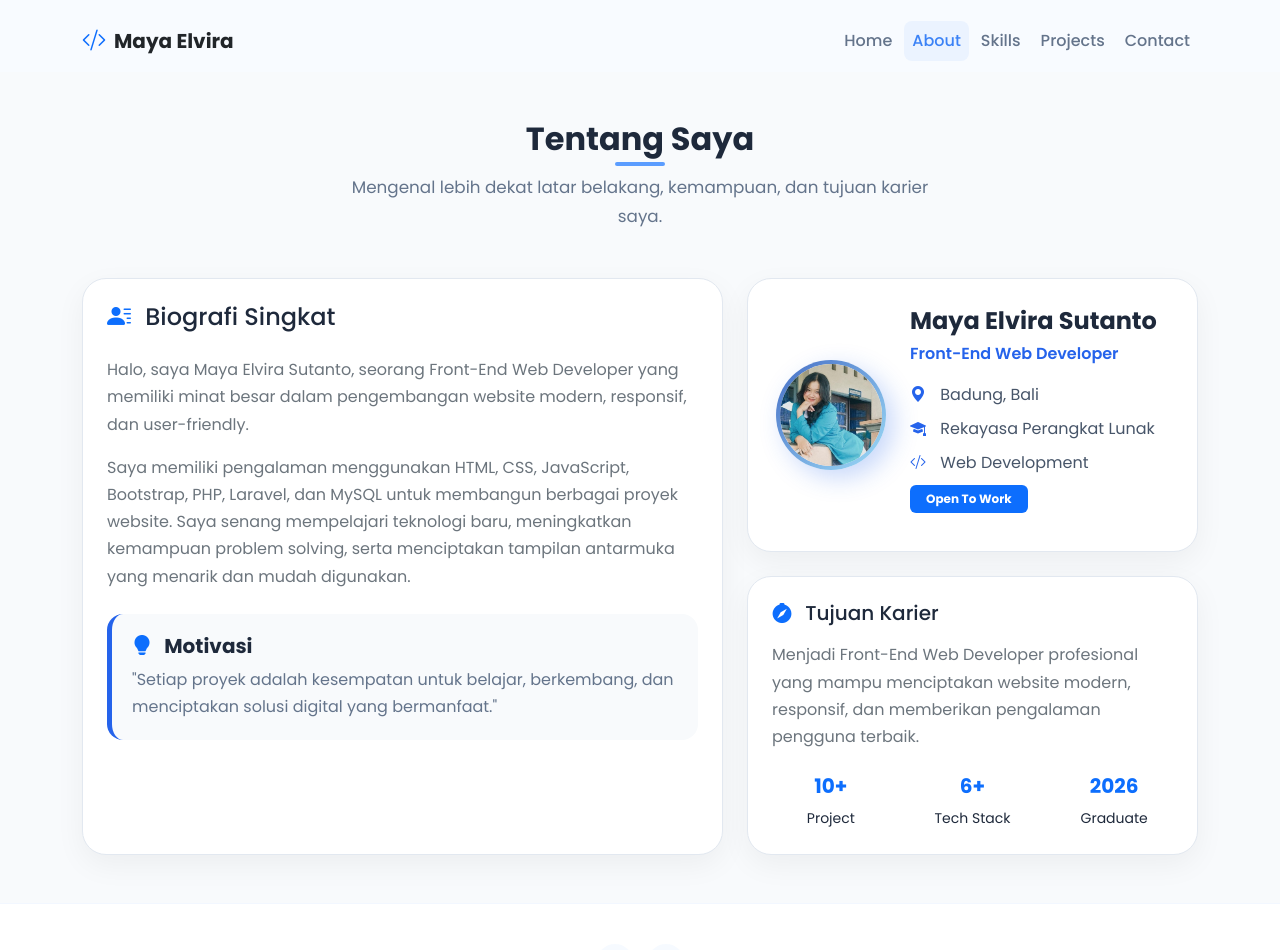
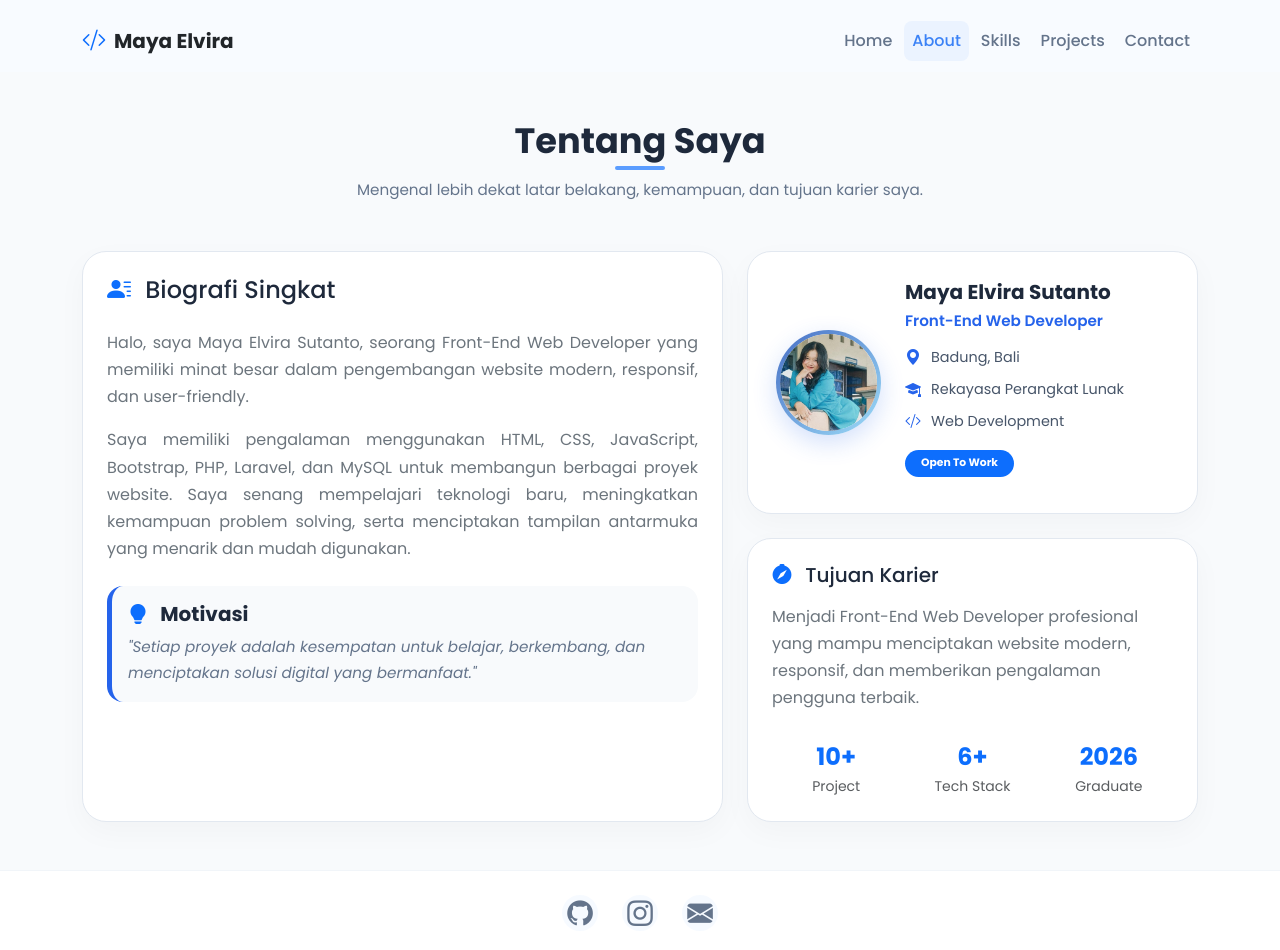
Before and after one commit to mayaelvira09/portofolio-test-, a Vue app: page /about in a window 1280 px wide. Shown: the top 950 px of the page. Built offline with nearby package versions, Linux system fonts and the light colour scheme.

Commit message:
feat: yg fix banget

```diff
--- a/src/components/AboutSection.vue
+++ b/src/components/AboutSection.vue
@@ -1,31 +1,33 @@
 <template>
-  <section id="about" class="about-section py-5" data-aos="fade-left">
+  <section id="about" class="about-section py-4 py-md-5" data-aos="fade-left">
     <div class="container">
 
-      <div class="text-center mb-5">
+      <!-- Header Section Responsif -->
+      <div class="text-center mb-4 mb-md-5">
         <h2 class="section-title">Tentang Saya</h2>
-        <p class="section-subtitle">
+        <p class="section-subtitle px-2">
           Mengenal lebih dekat latar belakang, kemampuan, dan tujuan karier saya.
         </p>
       </div>
 
       <div class="row g-4">
 
+        <!-- Sisi Kiri: Biografi -->
         <div class="col-lg-7">
           <div class="card-custom p-4 h-100">
 
-            <h3 class="h4 mb-4">
+            <h3 class="h4 mb-3 mb-md-4 text-center text-md-start">
               <i class="bi bi-person-lines-fill me-2 text-primary"></i>
               Biografi Singkat
             </h3>
 
-            <p class="text-secondary">
+            <p class="text-secondary text-justify">
               Halo, saya Maya Elvira Sutanto, seorang Front-End Web Developer
               yang memiliki minat besar dalam pengembangan website modern,
               responsif, dan user-friendly.
             </p>
 
-            <p class="text-secondary">
+            <p class="text-secondary text-justify">
               Saya memiliki pengalaman menggunakan HTML, CSS, JavaScript,
               Bootstrap, PHP, Laravel, dan MySQL untuk membangun berbagai
               proyek website. Saya senang mempelajari teknologi baru,
@@ -34,12 +36,12 @@
             </p>
 
             <div class="motivation-box mt-4">
-              <h5 class="fw-bold mb-2">
+              <h5 class="fw-bold mb-2 text-center text-md-start">
                 <i class="bi bi-lightbulb-fill text-primary me-2"></i>
                 Motivasi
               </h5>
 
-              <p class="mb-0">
+              <p class="mb-0 text-center text-md-start fst-italic">
                 "Setiap proyek adalah kesempatan untuk belajar, berkembang,
                 dan menciptakan solusi digital yang bermanfaat."
               </p>
@@ -48,8 +50,10 @@
           </div>
         </div>
 
-        <div class="col-lg-5">
+        <!-- Sisi Kanan: Profil & Statistik -->
+        <div class="col-lg-5 d-flex flex-column gap-4">
 
+          <!-- Card Profil Utama -->
           <div class="card-custom profile-card">
 
             <img
@@ -58,7 +62,7 @@
               class="profile-photo"
             />
 
-            <div class="profile-info">
+            <div class="profile-info w-100">
 
               <h4>Maya Elvira Sutanto</h4>
 
@@ -83,8 +87,8 @@
                   Web Development
                 </li>
 
-                <li>
-                  <span class="badge bg-primary px-3 py-2">
+                <li class="mt-3 badge-wrapper">
+                  <span class="badge bg-primary px-3 py-2 rounded-pill">
                     Open To Work
                   </span>
                 </li>
@@ -95,34 +99,36 @@
 
           </div>
 
-          <div class="card-custom mt-4">
+          <!-- Card Tujuan Karier & Angka Statistik -->
+          <div class="card-custom p-4 flex-grow-1 d-flex flex-column justify-content-center">
 
-            <h3 class="h5 mb-3">
+            <h3 class="h5 mb-3 text-center text-md-start">
               <i class="bi bi-compass-fill me-2 text-primary"></i>
               Tujuan Karier
             </h3>
 
-            <p class="text-secondary mb-4">
+            <p class="text-secondary mb-4 text-center text-md-start text-justify">
               Menjadi Front-End Web Developer profesional yang mampu
               menciptakan website modern, responsif, dan memberikan
               pengalaman pengguna terbaik.
             </p>
 
-            <div class="row text-center">
+            <!-- Statistik Grid Mini -->
+            <div class="row g-2 text-center mt-auto">
 
-              <div class="col">
-                <h5 class="fw-bold text-primary">10+</h5>
-                <small>Project</small>
+              <div class="col-4">
+                <h5 class="fw-bold text-primary mb-1 fs-4 fs-md-3">10+</h5>
+                <small class="text-muted d-block text-truncate">Project</small>
               </div>
 
-              <div class="col">
-                <h5 class="fw-bold text-primary">6+</h5>
-                <small>Tech Stack</small>
+              <div class="col-4">
+                <h5 class="fw-bold text-primary mb-1 fs-4 fs-md-3">6+</h5>
+                <small class="text-muted d-block text-truncate">Tech Stack</small>
               </div>
 
-              <div class="col">
-                <h5 class="fw-bold text-primary">2026</h5>
-                <small>Graduate</small>
+              <div class="col-4">
+                <h5 class="fw-bold text-primary mb-1 fs-4 fs-md-3">2026</h5>
+                <small class="text-muted d-block text-truncate">Graduate</small>
               </div>
 
             </div>
@@ -138,7 +144,7 @@
 </template>
 
 <script setup>
-// Kosong, langsung dibaca lewat root '/' template html
+// Presentational component
 </script>
 
 <style scoped>
@@ -148,15 +154,22 @@
 
 /* TITLE */
 .section-title {
-  font-size: 2rem;
+  font-size: 1.8rem;
   font-weight: 700;
   color: #1e293b;
+}
+
+@media (min-width: 768px) {
+  .section-title {
+    font-size: 2.2rem;
+  }
 }
 
 .section-subtitle {
   color: #64748b;
   max-width: 600px;
   margin: auto;
+  font-size: 0.95rem;
 }
 
 /* CARD */
@@ -164,33 +177,43 @@
   background: white;
   border-radius: 24px;
   border: 1px solid #e2e8f0;
-  box-shadow: 0 10px 30px rgba(0, 0, 0, 0.05);
-  transition: 0.3s;
+  box-shadow: 0 10px 30px rgba(0, 0, 0, 0.03);
+  transition: transform 0.3s ease, box-shadow 0.3s ease;
 }
 
 .card-custom:hover {
   transform: translateY(-4px);
+  box-shadow: 0 15px 35px rgba(0, 0, 0, 0.07);
 }
 
-/* PROFILE */
+/* PROFILE CARD RESPONSIVE */
 .profile-card {
-  padding: 28px;
+  padding: 24px;
   display: flex;
+  flex-direction: column; /* Default di HP: Menurun */
   align-items: center;
-  gap: 24px;
+  text-align: center;
+  gap: 20px;
+}
+
+@media (min-width: 576px) {
+  .profile-card {
+    flex-direction: row; /* Layar tablet/laptop: Menyamping */
+    text-align: left;
+    padding: 28px;
+    gap: 24px;
+  }
 }
 
 .profile-photo {
-  width: 110px;
-  height: 110px;
+  width: 105px;
+  height: 105px;
   border-radius: 50%;
   object-fit: cover;
   flex-shrink: 0;
-  background:
-  linear-gradient(white, white) padding-box,
-   linear-gradient(135deg, #456dc5, #9eddf8) border-box;
-   box-shadow:
-    8px 8px 25px rgba(37, 99, 235, 0.25);
+  background: linear-gradient(white, white) padding-box,
+              linear-gradient(135deg, #456dc5, #9eddf8) border-box;
+  box-shadow: 0 8px 25px rgba(37, 99, 235, 0.2);
   border: 4px solid transparent;
 }
 
@@ -198,45 +221,66 @@
   font-weight: 700;
   margin-bottom: 4px;
   color: #1e293b;
+  font-size: 1.25rem;
 }
 
 .job-title {
   color: #2563eb;
   font-weight: 600;
-  margin-bottom: 16px;
+  margin-bottom: 12px;
+  font-size: 0.95rem;
 }
 
 .profile-list {
   list-style: none;
   padding: 0;
   margin: 0;
+  display: inline-block; /* Mengunci list agar ikon & teks tidak pecah alignment-nya */
+  text-align: left;
 }
 
 .profile-list li {
-  margin-bottom: 10px;
+  margin-bottom: 8px;
   color: #475569;
+  font-size: 0.9rem;
+  display: flex;
+  align-items: center;
 }
 
 .profile-list i {
   color: #2563eb;
   margin-right: 10px;
+  font-size: 1rem;
 }
 
-/* MOTIVATION */
+.badge-wrapper {
+  display: flex;
+  justify-content: center;
+}
+
+@media (min-width: 576px) {
+  .badge-wrapper {
+    justify-content: flex-start;
+  }
+}
+
+/* MOTIVATION BOX */
 .motivation-box {
   background: #f8fafc;
   border-left: 5px solid #2563eb;
-  padding: 20px;
+  padding: 16px;
   border-radius: 16px;
+  font-size: 0.95rem;
 }
 
-/* MOBILE */
-@media (max-width: 768px) {
-  .profile-card {
-    flex-direction: column;
-    text-align: center;
-  }
-  .profile-list {
+/* UTILITY HELPERS */
+.text-justify {
+  text-align: justify;
+}
+
+@media (max-width: 576px) {
+  /* Hilangkan perataan justify di layar super kecil jika baris teks terlalu pendek */
+  .text-justify {
     text-align: center;
   }
 }
--- a/src/components/ContactSection.vue
+++ b/src/components/ContactSection.vue
@@ -1,25 +1,25 @@
 <template>
-  <section id="contact" class="contact-section py-5" data-aos="fade-up" data-aos-duration="1000">
+  <section id="contact" class="contact-section py-4 py-md-5" data-aos="fade-up" data-aos-duration="1000">
     <div class="container">
       <!-- Section Header -->
-      <div class="text-center mb-5">
+      <div class="text-center mb-4 mb-md-5">
         <h2 class="section-title">Hubungi Saya</h2>
-        <p class="section-subtitle">
+        <p class="section-subtitle px-2">
           Hubungi saya untuk mendiskusikan peluang kerja, proyek kolaborasi, atau bertukar pikiran tentang programming.
         </p>
       </div>
 
-      <div class="row g-4 align-items-center">
+      <div class="row g-4 align-items-stretch">
         <!-- Left: Contact Info -->
         <div class="col-lg-6">
-          <div class="d-flex flex-column gap-3">
+          <div class="d-flex flex-column gap-3 h-100 justify-content-center">
 
             <!-- Email -->
             <a href="mailto:mayaelvirasutanto@gmail.com" class="contact-item">
               <div class="contact-icon">
                 <i class="bi bi-envelope-fill"></i>
               </div>
-              <div class="contact-info">
+              <div class="contact-info text-break">
                 <span class="contact-label">Email Resmi</span>
                 <span class="contact-value">mayaelvirasutanto@gmail.com</span>
               </div>
@@ -35,7 +35,7 @@
               <div class="contact-icon">
                 <i class="bi bi-whatsapp"></i>
               </div>
-              <div class="contact-info">
+              <div class="contact-info text-break">
                 <span class="contact-label">WhatsApp</span>
                 <span class="contact-value">085946934750</span>
               </div>
@@ -51,7 +51,7 @@
               <div class="contact-icon">
                 <i class="bi bi-instagram"></i>
               </div>
-              <div class="contact-info">
+              <div class="contact-info text-break">
                 <span class="contact-label">Instagram</span>
                 <span class="contact-value">@maymay0_9</span>
               </div>
@@ -67,7 +67,7 @@
               <div class="contact-icon">
                 <i class="bi bi-github"></i>
               </div>
-              <div class="contact-info">
+              <div class="contact-info text-break">
                 <span class="contact-label">GitHub Profile</span>
                 <span class="contact-value">github.com/mayaelvira09</span>
               </div>
@@ -78,7 +78,7 @@
               <div class="contact-icon">
                 <i class="bi bi-geo-alt-fill"></i>
               </div>
-              <div class="contact-info">
+              <div class="contact-info text-break">
                 <span class="contact-label">Domisili</span>
                 <span class="contact-value">Badung, Bali, Indonesia</span>
               </div>
@@ -89,7 +89,7 @@
 
         <!-- Right: CTA -->
         <div class="col-lg-6">
-          <div class="card-custom glass-card p-5 text-center text-lg-start">
+          <div class="card-custom glass-card p-4 p-md-5 text-center text-lg-start h-100 d-flex flex-column justify-content-center">
             <h3 class="h4 fw-bold text-dark mb-3">
               Tertarik untuk Bekerja Sama?
             </h3>
@@ -101,7 +101,7 @@
             </p>
 
             <div
-              class="d-flex flex-column flex-sm-row justify-content-center justify-content-lg-start gap-3"
+              class="d-flex flex-column flex-sm-row justify-content-center justify-content-lg-start gap-3 mt-auto"
             >
               <a
                 href="https://wa.me/6285946934750"
@@ -109,7 +109,7 @@
                 rel="noopener noreferrer"
                 class="btn-custom btn-primary-custom justify-content-center"
               >
-                <i class="bi bi-chat-text-fill"></i>
+                <i class="bi bi-chat-text-fill me-2"></i>
                 Hubungi Saya
               </a>
 
@@ -117,7 +117,7 @@
                 href="mailto:mayaelvirasutanto@gmail.com"
                 class="btn-custom btn-outline-custom justify-content-center"
               >
-                <i class="bi bi-envelope-fill"></i>
+                <i class="bi bi-envelope-fill me-2"></i>
                 Kirim Email
               </a>
             </div>
@@ -135,7 +135,110 @@
 
 <style scoped>
 .contact-section {
-  background-color: var(--color-bg);
+  background-color: var(--color-bg, #f8fafc);
   border-bottom: 1px solid rgba(91, 157, 255, 0.05);
 }
+
+/* TITLE RESPONSIVE */
+.section-title {
+  font-size: 1.8rem;
+  font-weight: 700;
+  color: #1e293b;
+}
+
+@media (min-width: 768px) {
+  .section-title {
+    font-size: 2.2rem;
+  }
+}
+
+.section-subtitle {
+  color: #64748b;
+  max-width: 600px;
+  margin: auto;
+  font-size: 0.95rem;
+}
+
+@media (min-width: 768px) {
+  .section-subtitle {
+    font-size: 1.05rem;
+  }
+}
+
+/* CONTACT ITEM RESPONSIVE */
+.contact-item {
+  display: flex;
+  align-items: center;
+  gap: 16px;
+  background: #ffffff;
+  padding: 1rem;
+  border-radius: 16px;
+  border: 1px solid #e2e8f0;
+  text-decoration: none;
+  transition: all 0.3s ease;
+}
+
+.contact-item:hover {
+  transform: translateY(-3px);
+  box-shadow: 0 10px 20px rgba(0, 0, 0, 0.04);
+}
+
+.contact-icon {
+  width: 46px;
+  height: 46px;
+  background: rgba(37, 99, 235, 0.08);
+  color: #2563eb;
+  border-radius: 12px;
+  display: flex;
+  align-items: center;
+  justify-content: center;
+  font-size: 1.25rem;
+  flex-shrink: 0;
+}
+
+.contact-info {
+  display: flex;
+  flex-column: uppercase;
+  flex-direction: column;
+}
+
+.contact-label {
+  font-size: 0.75rem;
+  font-weight: 600;
+  color: #64748b;
+  text-uppercase: uppercase;
+  letter-spacing: 0.05em;
+}
+
+.contact-value {
+  font-size: 0.9rem;
+  font-weight: 600;
+  color: #1e293b;
+}
+
+@media (min-width: 768px) {
+  .contact-value {
+    font-size: 1rem;
+  }
+}
+
+/* CARD CTA */
+.card-custom {
+  background: white;
+  border-radius: 24px;
+  border: 1px solid #e2e8f0;
+  box-shadow: 0 10px 30px rgba(0, 0, 0, 0.03);
+}
+
+/* BUTTON CUSTOM ADJUSTMENT */
+.btn-custom {
+  display: inline-flex;
+  align-items: center;
+  padding: 0.75rem 1.5rem;
+  border-radius: 12px;
+  font-weight: 600;
+  text-decoration: none;
+  transition: all 0.3s ease;
+  font-size: 0.95rem;
+}
 </style>
--- a/src/components/FooterSection.vue
+++ b/src/components/FooterSection.vue
@@ -1,18 +1,26 @@
 <template>
-  <footer class="footer-section">
+  <footer class="footer-section py-4">
     <div class="container text-center">
       <!-- Social Media Links -->
-      <div class="footer-social-links">
+      <div class="footer-social-links d-flex justify-content-center gap-4 mb-3">
+        <!-- Tombol GitHub -->
         <a href="https://github.com/mayaelvira09" class="footer-social-link" target="_blank" rel="noopener noreferrer" title="GitHub">
           <i class="bi bi-github"></i>
         </a>
+
+        <!-- Tombol Instagram -->
+        <a href="https://instagram.com/mayaelvira09" class="footer-social-link" target="_blank" rel="noopener noreferrer" title="Instagram">
+          <i class="bi bi-instagram"></i>
+        </a>
+
+        <!-- Tombol Email -->
         <a href="mailto:mayaelvirasutanto@gmail.com" class="footer-social-link" title="Email">
           <i class="bi bi-envelope-fill"></i>
         </a>
       </div>
 
       <!-- Credits -->
-      <p class="mb-1 text-dark small fw-semibold">
+      <p class="mb-0 text-dark small fw-semibold px-2">
         &copy; 2026 Maya Elvira Sutanto. All Rights Reserved.
       </p>
 
@@ -25,5 +33,38 @@
 </script>
 
 <style scoped>
-/* Scoped overrides if needed, styling is handled globally in style.css */
+.footer-section {
+  background: #ffffff;
+  border-top: 1px solid #f1f5f9;
+}
+
+.footer-social-link {
+  font-size: 1.4rem; /* Ukuran ikon pas di HP maupun Laptop */
+  color: #64748b;
+  transition: all 0.3s ease;
+  display: inline-block;
+  text-decoration: none;
+}
+
+@media (min-width: 768px) {
+  .footer-social-link {
+    font-size: 1.6rem;
+  }
+}
+
+.footer-social-link:hover .bi-instagram {
+  color: #e1306c !important;
+}
+
+.footer-social-link:hover .bi-github {
+  color: #0f172a !important;
+}
+
+.footer-social-link:hover .bi-envelope-fill {
+  color: #2563eb !important;
+}
+
+.footer-social-link:hover {
+  transform: translateY(-3px);
+}
 </style>
```
Also changed, not shown: src/components/SkillsSection.vue (+73 -58 lines).
